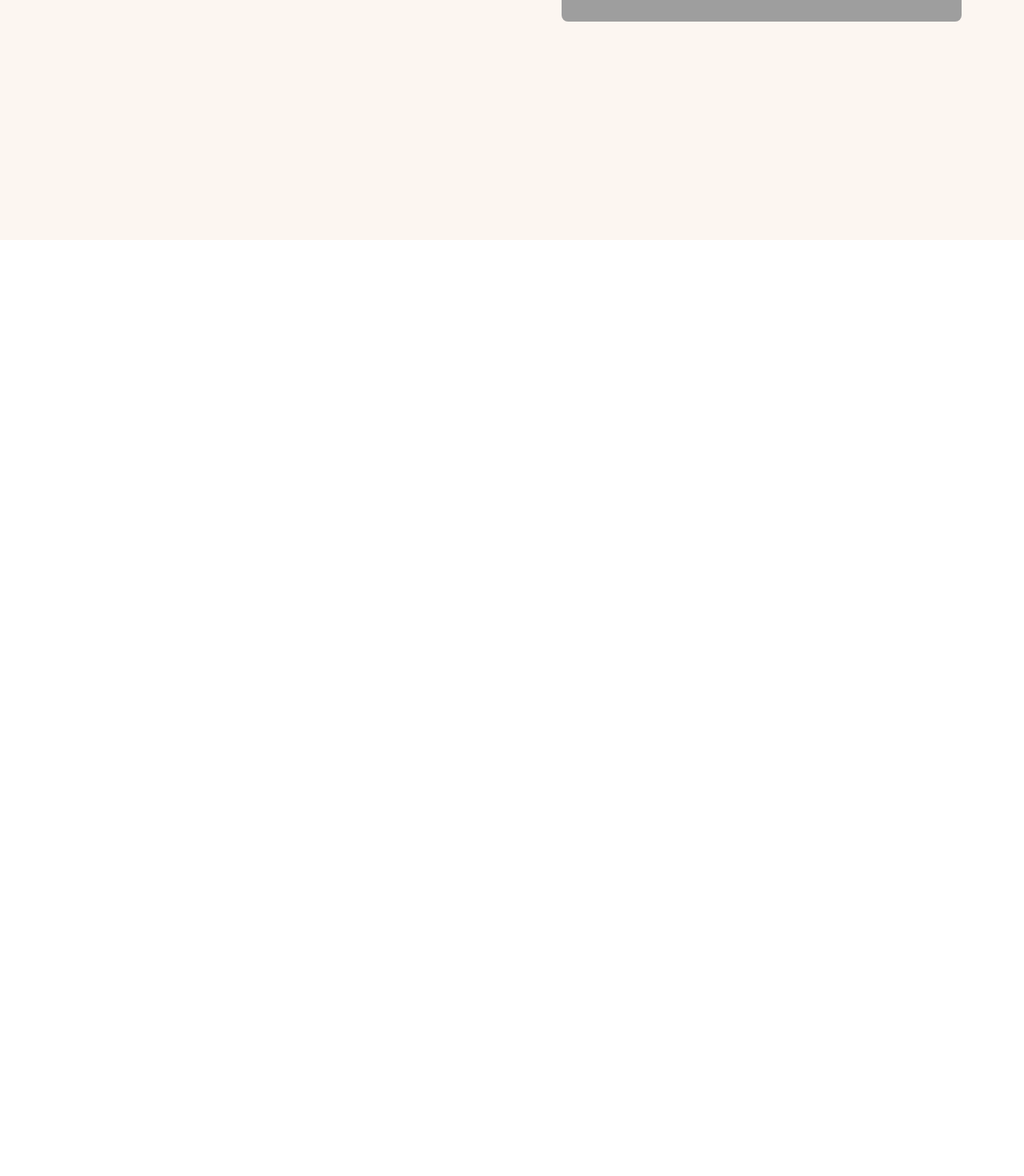
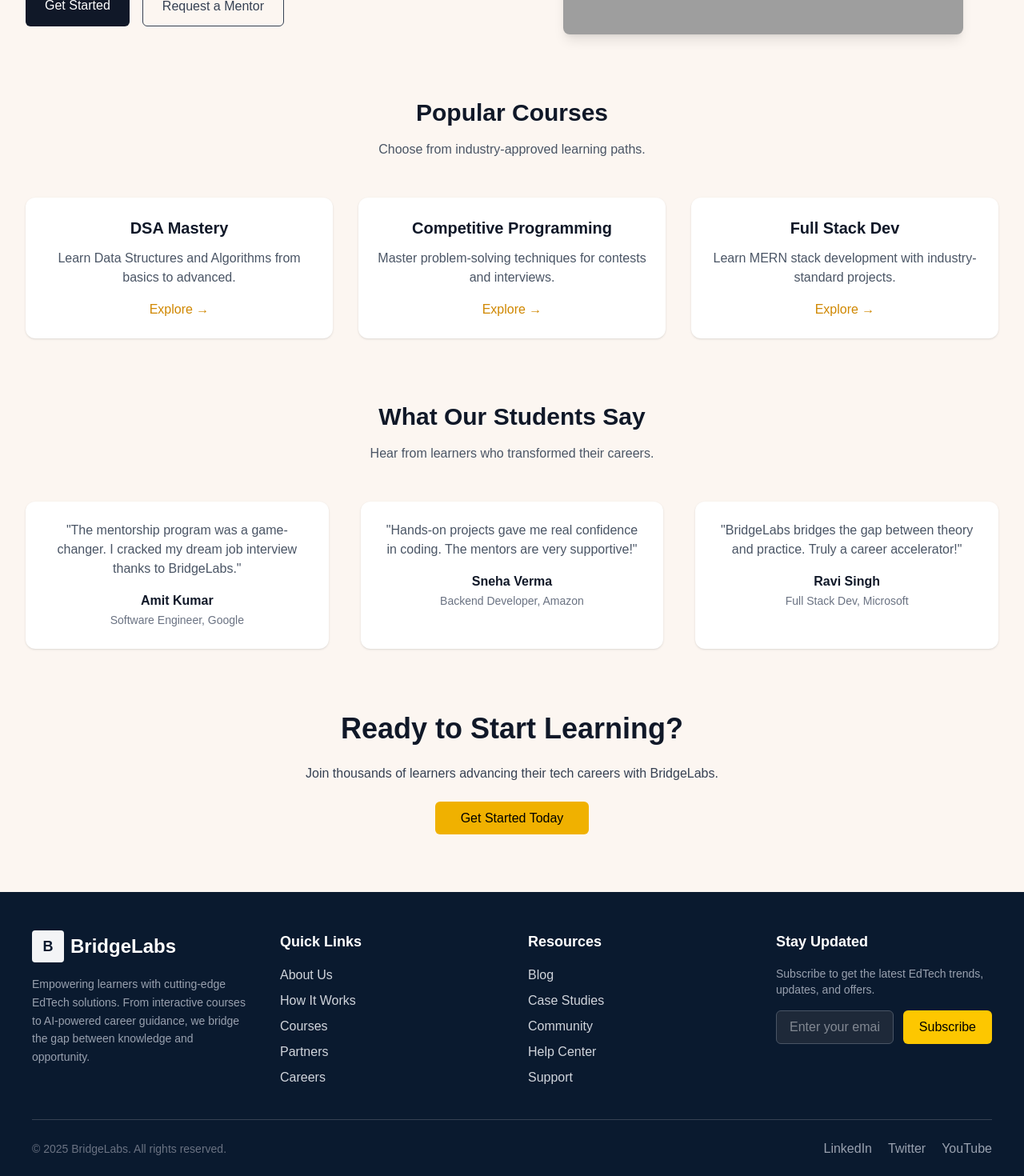
Before and after one commit to SAUMYAMUNDRA/Edtech, a Next.js app in the folder client/: page /home in a window 1280 px wide. Shown: the part 500-1970 px from the top of the page at 80% size. Before the commit the page ends 800 px from the top, so only its background shows below. Built offline with nearby package versions, Linux system fonts and the light colour scheme; grey boxes are pictures that could not be loaded.

Commit message:
added new footer and made changes in front page

```diff
--- a/client/src/app/components/footer/page.js
+++ b/client/src/app/components/footer/page.js
@@ -1,55 +1,78 @@
-export default function Footer(){
-    return(
-<footer className="w-full flex justify-between items-center px-10 py-5 border-b bg-white font-bold">
-      {/* Logo */}
-      <div className="flex items-center gap-2">
-        <div className="w-8 h-8 bg-gray-900 flex justify-center items-center rounded">
-          <span className="text-yellow-400 font-bold">-</span>
+export default function Footer() {
+  return (
+    <footer className="bg-[#0a1a2f] text-gray-300 pt-12 pb-8 px-10">
+      <div className="max-w-7xl mx-auto grid grid-cols-1 md:grid-cols-4 gap-10">
+        {/* Logo + About */}
+        <div>
+          <div className="flex items-center gap-2 mb-4">
+            <div className="w-10 h-10 bg-gray-100 flex justify-center items-center rounded">
+              <span className="text-[#0a1a2f] font-bold text-lg">B</span>
+            </div>
+            <span className="font-bold text-2xl text-white">BridgeLabs</span>
+          </div>
+          <p className="text-gray-400 text-sm leading-relaxed">
+            Empowering learners with cutting-edge EdTech solutions.
+            From interactive courses to AI-powered career guidance,
+            we bridge the gap between knowledge and opportunity.
+          </p>
         </div>
-        <span className="font-bold text-xl">BridgeLabs</span>
+
+        {/* Quick Links */}
+        <div>
+          <h3 className="text-white font-semibold text-lg mb-4">Quick Links</h3>
+          <ul className="space-y-2">
+            <li><a href="#" className="hover:text-yellow-400 transition">About Us</a></li>
+            <li><a href="#" className="hover:text-yellow-400 transition">How It Works</a></li>
+            <li><a href="#" className="hover:text-yellow-400 transition">Courses</a></li>
+            <li><a href="#" className="hover:text-yellow-400 transition">Partners</a></li>
+            <li><a href="#" className="hover:text-yellow-400 transition">Careers</a></li>
+          </ul>
+        </div>
+
+        {/* Resources */}
+        <div>
+          <h3 className="text-white font-semibold text-lg mb-4">Resources</h3>
+          <ul className="space-y-2">
+            <li><a href="#" className="hover:text-yellow-400 transition">Blog</a></li>
+            <li><a href="#" className="hover:text-yellow-400 transition">Case Studies</a></li>
+            <li><a href="#" className="hover:text-yellow-400 transition">Community</a></li>
+            <li><a href="#" className="hover:text-yellow-400 transition">Help Center</a></li>
+            <li><a href="#" className="hover:text-yellow-400 transition">Support</a></li>
+          </ul>
+        </div>
+
+        {/* Newsletter */}
+        <div>
+          <h3 className="text-white font-semibold text-lg mb-4">Stay Updated</h3>
+          <p className="text-gray-400 text-sm mb-4">
+            Subscribe to get the latest EdTech trends, updates, and offers.
+          </p>
+          <form className="flex flex-col sm:flex-row gap-3">
+            <input
+              type="email"
+              placeholder="Enter your email"
+              className="w-full px-4 py-2 rounded-md bg-gray-800 text-gray-200 border border-gray-600 focus:outline-none focus:border-yellow-400"
+            />
+            <button className="bg-yellow-400 text-black px-5 py-2 rounded-md font-medium hover:bg-yellow-300 transition">
+              Subscribe
+            </button>
+          </form>
+        </div>
       </div>
 
-      {/* Nav Links */}
-     <nav className="flex gap-10 text-gray-700">
-  <a
-    href="#"
-    className="relative hover:text-black after:content-[''] after:absolute after:left-0 after:bottom-[-2px] after:w-0 after:h-[2px] after:bg-black after:transition-all after:duration-300 hover:after:w-full"
-  >
-    About
-  </a>
-  <a
-    href="#"
-    className="relative hover:text-black after:content-[''] after:absolute after:left-0 after:bottom-[-2px] after:w-0 after:h-[2px] after:bg-black after:transition-all after:duration-300 hover:after:w-full"
-  >
-    How It Works
-  </a>
-  <a
-    href="#"
-    className="relative hover:text-black after:content-[''] after:absolute after:left-0 after:bottom-[-2px] after:w-0 after:h-[2px] after:bg-black after:transition-all after:duration-300 hover:after:w-full"
-  >
-    Benefits
-  </a>
-  <a
-    href="#"
-    className="relative hover:text-black after:content-[''] after:absolute after:left-0 after:bottom-[-2px] after:w-0 after:h-[2px] after:bg-black after:transition-all after:duration-300 hover:after:w-full"
-  >
-    Partners
-  </a>
-</nav>
+      {/* Divider */}
+      <div className="border-t border-gray-700 mt-10 pt-6 flex flex-col md:flex-row items-center justify-between gap-4">
+        <p className="text-gray-500 text-sm">
+          © {new Date().getFullYear()} BridgeLabs. All rights reserved.
+        </p>
 
-
-      {/* Right Side Buttons */}
-      <div className="flex items-center gap-6">
-        <a href="#" className="text-gray-700 relative hover:text-black after:content-[''] after:absolute after:left-0 after:bottom-[-2px] after:w-0 after:h-[2px] after:bg-black after:transition-all after:duration-300 hover:after:w-full">
-          Contact
-        </a>
-        <a
-          href="#"
-          className="bg-yellow-400 text-black px-5 py-2.5 rounded-md font-medium"
-        >
-          Get Started
-        </a>
+        {/* Social Links */}
+        <div className="flex gap-5 text-gray-400">
+          <a href="#" className="hover:text-yellow-400 transition">LinkedIn</a>
+          <a href="#" className="hover:text-yellow-400 transition">Twitter</a>
+          <a href="#" className="hover:text-yellow-400 transition">YouTube</a>
+        </div>
       </div>
     </footer>
-    )
+  );
 }
--- a/client/src/app/home/page.js
+++ b/client/src/app/home/page.js
@@ -10,16 +10,19 @@ export default function HomePage() {
    <Header/>
 
       {/* HERO SECTION */}
-      <section className="max-w-7xl mx-auto grid grid-cols-1 md:grid-cols-2 items-center px-8 py-16 gap-8">
+       <section className="bg-[#fcf6f1] text-gray-900">
+      <div className="max-w-7xl mx-auto px-8 py-20 space-y-20">
+        {/* HERO */}
+        <div className="grid grid-cols-1 md:grid-cols-2 items-center gap-10">
           {/* Left Content */}
           <div>
-          <div className="text-sm text-gray-500 mb-2">
+            <div className="text-sm text-gray-500 mb-3">
               Industry • Universities • Curriculum
             </div>
-          <h1 className="text-4xl font-bold leading-snug text-gray-900 mb-6">
+            <h1 className="text-5xl font-bold leading-snug mb-6">
               Bridging Industry & <br /> Academia
             </h1>
-          <p className="text-gray-600 mb-8">
+            <p className="text-gray-700 mb-8 text-lg">
               Connect top industrial mentors with universities to deliver
               practical, rigorous courses in DSA, Competitive Programming and
               Computer Science fundamentals — built for real-world hiring outcomes.
@@ -28,13 +31,13 @@ export default function HomePage() {
             <div className="flex gap-4">
               <a
                 href="#"
-              className="bg-gray-900 text-white px-5 py-3 rounded-md font-medium"
+                className="bg-gray-900 text-white px-6 py-3 rounded-md font-medium"
               >
                 Get Started
               </a>
               <a
                 href="#"
-              className="border px-5 py-3 rounded-md font-medium text-gray-700 hover:bg-gray-50"
+                className="border px-6 py-3 rounded-md font-medium text-gray-700 hover:bg-gray-200"
               >
                 Request a Mentor
               </a>
@@ -48,11 +51,106 @@ export default function HomePage() {
               alt="Books with apple"
               width={500}
               height={350}
-            className="rounded-lg"
+              className="rounded-lg shadow-lg"
             />
           </div>
+        </div>
+
+        {/* COURSES */}
+        <div className="text-center">
+          <h2 className="text-3xl font-bold mb-4">Popular Courses</h2>
+          <p className="text-gray-600 mb-12">
+            Choose from industry-approved learning paths.
+          </p>
+
+          <div className="grid grid-cols-1 md:grid-cols-3 gap-8">
+            <div className="bg-white p-6 rounded-xl shadow hover:shadow-md transition">
+              <h3 className="font-semibold text-xl mb-3">DSA Mastery</h3>
+              <p className="text-gray-600 mb-4">
+                Learn Data Structures and Algorithms from basics to advanced.
+              </p>
+              <a href="#" className="text-yellow-600 font-medium hover:underline">
+                Explore →
+              </a>
+            </div>
+            <div className="bg-white p-6 rounded-xl shadow hover:shadow-md transition">
+              <h3 className="font-semibold text-xl mb-3">Competitive Programming</h3>
+              <p className="text-gray-600 mb-4">
+                Master problem-solving techniques for contests and interviews.
+              </p>
+              <a href="#" className="text-yellow-600 font-medium hover:underline">
+                Explore →
+              </a>
+            </div>
+            <div className="bg-white p-6 rounded-xl shadow hover:shadow-md transition">
+              <h3 className="font-semibold text-xl mb-3">Full Stack Dev</h3>
+              <p className="text-gray-600 mb-4">
+                Learn MERN stack development with industry-standard projects.
+              </p>
+              <a href="#" className="text-yellow-600 font-medium hover:underline">
+                Explore →
+              </a>
+            </div>
+          </div>
+        </div>
+
+        {/* TESTIMONIALS */}
+        <div className="text-center">
+          <h2 className="text-3xl font-bold mb-4">What Our Students Say</h2>
+          <p className="text-gray-600 mb-12">
+            Hear from learners who transformed their careers.
+          </p>
+
+          <div className="grid grid-cols-1 md:grid-cols-3 gap-10">
+            <div className="p-6 rounded-xl bg-white shadow">
+              <p className="text-gray-600 mb-4">
+                "The mentorship program was a game-changer. I cracked my dream
+                job interview thanks to BridgeLabs."
+              </p>
+              <h4 className="font-semibold">Amit Kumar</h4>
+              <span className="text-sm text-gray-500">
+                Software Engineer, Google
+              </span>
+            </div>
+            <div className="p-6 rounded-xl bg-white shadow">
+              <p className="text-gray-600 mb-4">
+                "Hands-on projects gave me real confidence in coding. The mentors
+                are very supportive!"
+              </p>
+              <h4 className="font-semibold">Sneha Verma</h4>
+              <span className="text-sm text-gray-500">
+                Backend Developer, Amazon
+              </span>
+            </div>
+            <div className="p-6 rounded-xl bg-white shadow">
+              <p className="text-gray-600 mb-4">
+                "BridgeLabs bridges the gap between theory and practice. Truly a
+                career accelerator!"
+              </p>
+              <h4 className="font-semibold">Ravi Singh</h4>
+              <span className="text-sm text-gray-500">
+                Full Stack Dev, Microsoft
+              </span>
+            </div>
+          </div>
+        </div>
+
+        {/* CALL TO ACTION */}
+        <div className="text-center">
+          <h2 className="text-4xl font-bold mb-6">Ready to Start Learning?</h2>
+          <p className="text-gray-700 mb-8">
+            Join thousands of learners advancing their tech careers with BridgeLabs.
+          </p>
+          <a
+            href="#"
+            className="bg-yellow-500 text-black px-8 py-3 rounded-md font-medium hover:bg-yellow-400 transition"
+          >
+            Get Started Today
+          </a>
+        </div>
+      </div>
     </section>
-
+      <Footer/>
     </div>
   );
 }
```
Lines whose indentation alone changed are shown as unchanged.
